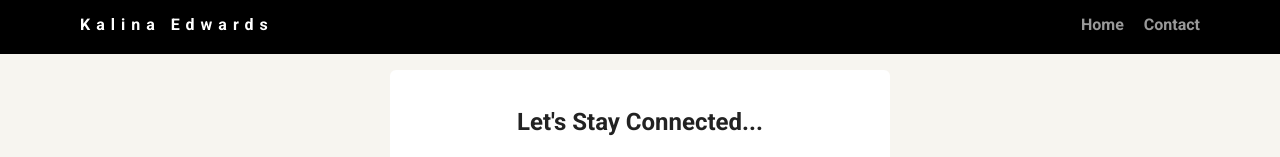
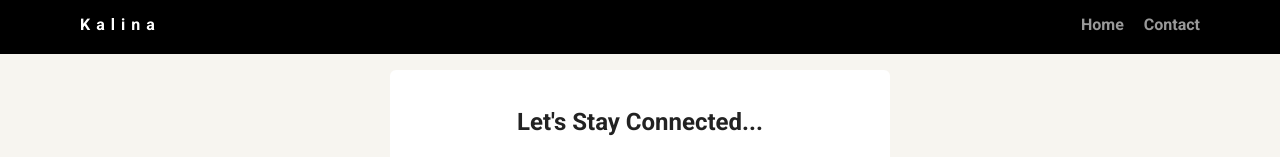
Before and after one commit to kalina-edwards/Online-form, a plain HTML site: page contact.html in a window 1280 px wide. Shown: the top 157 px of the page. Drawn offline with Linux system fonts and the light colour scheme; a web font is replaced by a local one.

Commit message:
Delete
Deleted my last name

```diff
--- a/contact.html
+++ b/contact.html
@@ -11,7 +11,7 @@
 <body>
 <div class="main-nav">
     <ul class="nav">
-   		<li class="name">Kalina Edwards</li>
+   		<li class="name">Kalina</li>
     	<li><a href="index.html">Home</a></li>
 <!--       <li><a href="#">Portfolio</a></li>
  -->    	<li><a href="contact.html">Contact</a></li>
```
